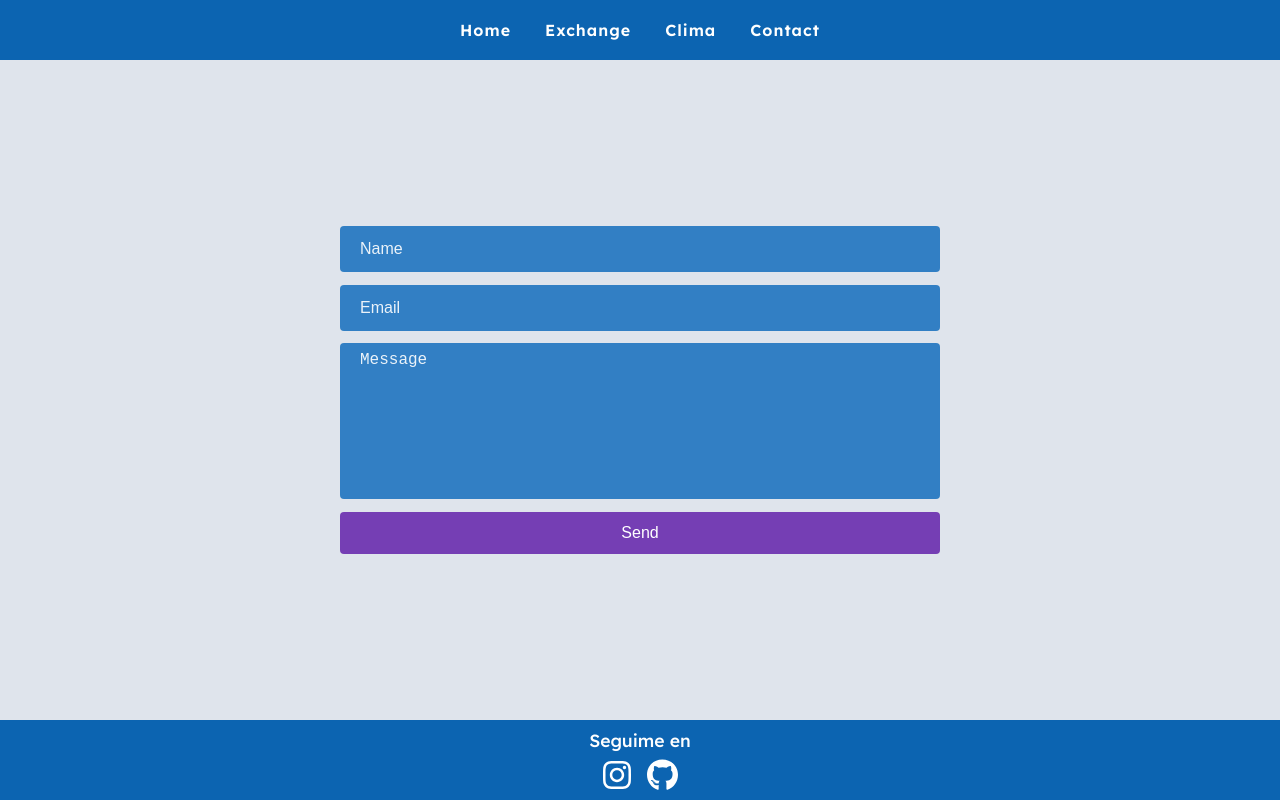
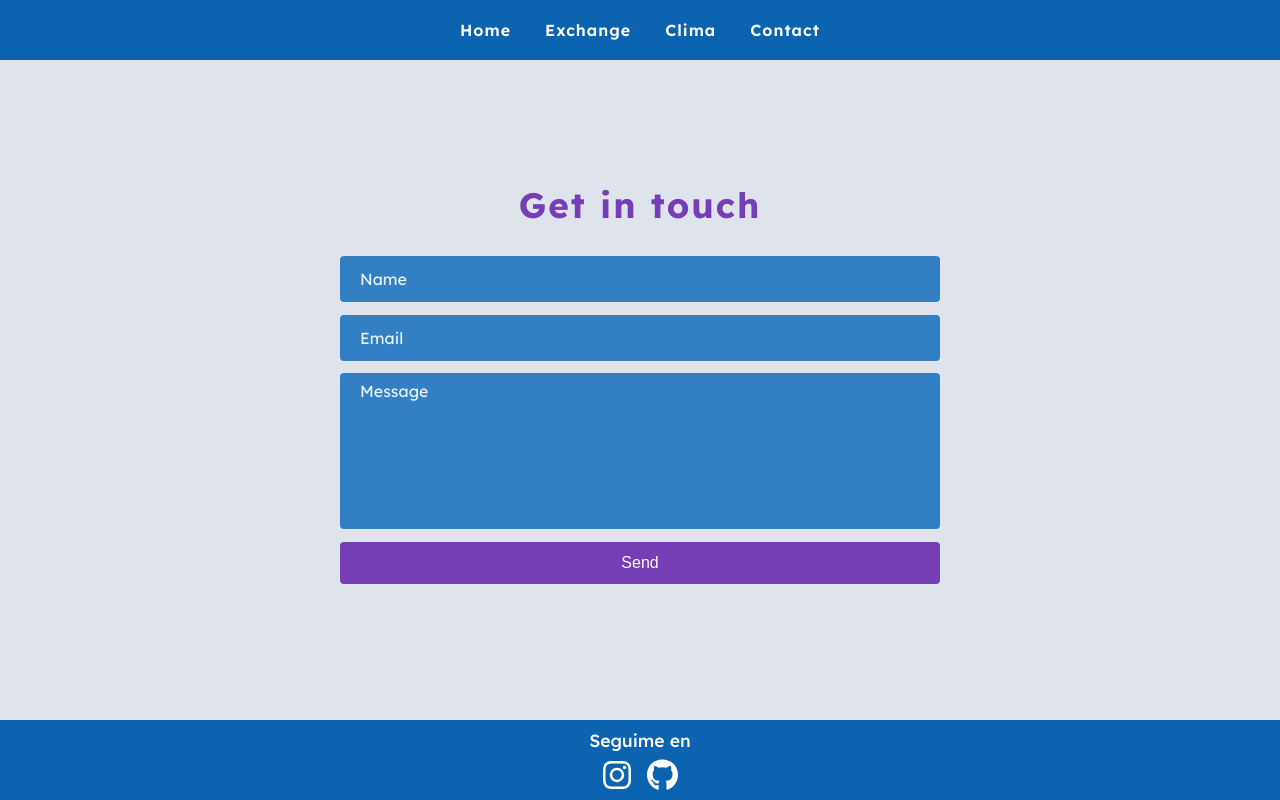
Before and after one commit to jorge088/UsefulApps, a React (Create React App) app: page /contact in a window 1280 px wide. Built offline with nearby package versions, Linux system fonts and the light colour scheme.

Commit message:
added title for contactComponent

```diff
--- a/src/Components/Contact/Contact.js
+++ b/src/Components/Contact/Contact.js
@@ -21,17 +21,23 @@ const Contact = () => {
 
         if (name == '' || email == '' || message == '') {
             alert('Hay campos incompletos');
+
             return;
         }
 
         if (validateEmail(email)) {
             emailjs.sendForm('service_5wdohco', 'template_79kck89', form.current, 'jbaqcmYR0pfEweOpg')
                 .then((result) => {
+                    target.name.value = '';
+                    target.email.value = '';
+                    target.message.value = '';
+                    target.name.focus();
                     alert('Enviado correctamente');
+
                 }, (error) => {
                     alert('Hubo un error al enviar');
                 });
-        }else{
+        } else {
             alert('Invalid Email');
             return;
         }
@@ -41,6 +47,7 @@ const Contact = () => {
     return (
         <>
             <div className={styles.container}>
+                <h3 className={styles.title}>Get in touch</h3>
                 <form ref={form} onSubmit={sendEmail} className={styles.formContact} >
                     <input
                         type="text"
--- a/src/Components/Contact/Contact.module.css
+++ b/src/Components/Contact/Contact.module.css
@@ -6,6 +6,13 @@
     justify-content: center;
     align-items: center;
     gap: 1em;
+    font-family: 'Lexend', sans-serif;
+
+}
+.title{
+    font-size: 2.2em;
+    letter-spacing: 2px;
+    color: var(--detail);
 }
 .formContact{
     width: 600px;
@@ -20,10 +27,10 @@
     border: none;
     padding-left: 20px;
     font-size: 1em;
+    font-family: 'Lexend', sans-serif;
     background: var(--third);
     color: #fff;
     border-radius: 4px;
-
 }
 .formContact__input::placeholder{
     font-size: 16px;
@@ -38,6 +45,7 @@
     padding:8px 20px;
     height: 140px;
     font-size: 16px;
+    font-family: 'Lexend', sans-serif;
     border: none;
     background: var(--third);
     color: #fff;
```
